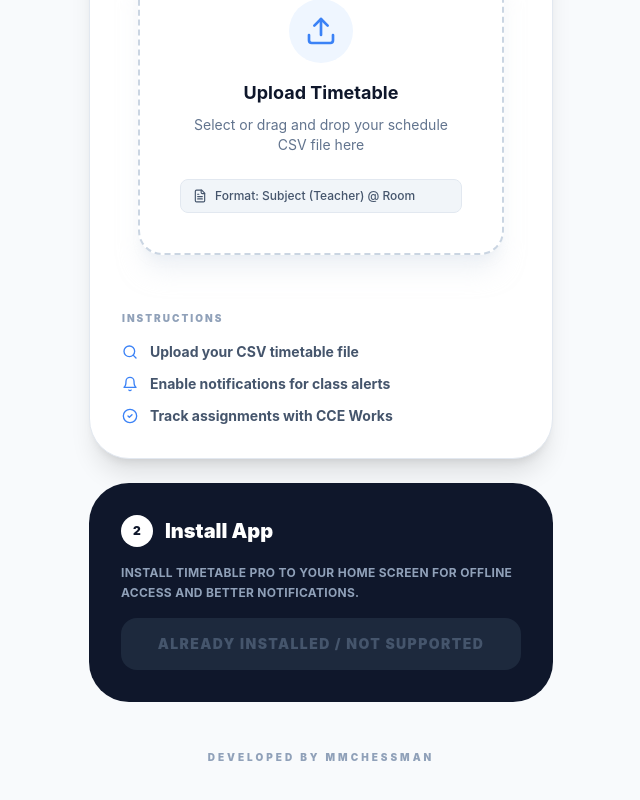
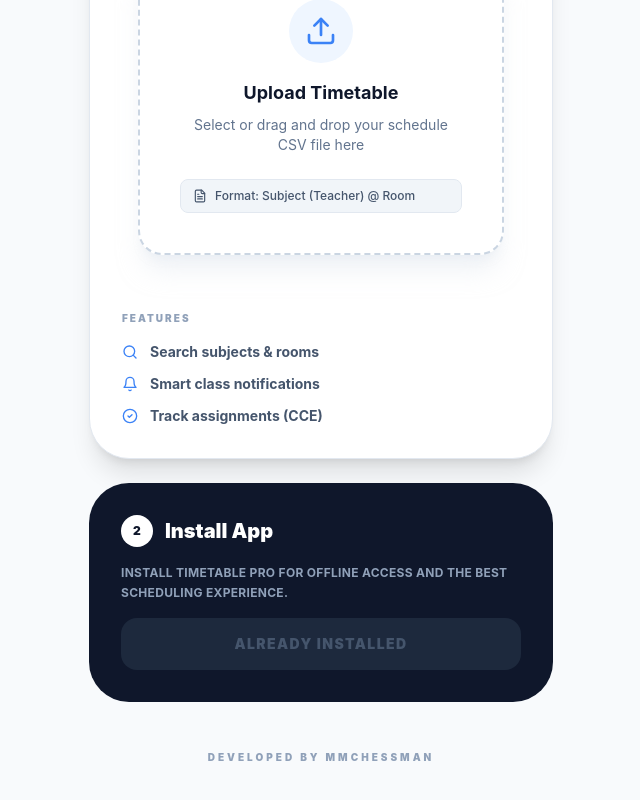
Before and after one commit to Haris740/dhpg-timetable-tracker, a React (Vite) app: page / in a window 1280 px wide. Shown: the part 450-1250 px from the top of the page, without its empty margins (319-959 px from the left). Built offline with nearby package versions, Linux system fonts and the light colour scheme.

Commit message:
feat: implement main App component with PWA installation, data migration logic, and CCE management features

```diff
--- a/src/App.tsx
+++ b/src/App.tsx
@@ -197,6 +197,60 @@ function App() {
   }, [searchQuery, timetable]);
 
   if (!timetable) {
+    const installSection = (
+      <div className="p-8 rounded-[2.5rem] bg-slate-900 dark:bg-slate-800 text-white space-y-4">
+        <h2 className="text-xl font-black flex items-center gap-3">
+          <span className="flex items-center justify-center w-8 h-8 rounded-full bg-white text-slate-900 text-xs">
+            {deferredPrompt ? '1' : '2'}
+          </span>
+          Install App
+        </h2>
+        <p className="text-xs font-bold text-slate-400 leading-relaxed uppercase tracking-wide">
+          Install Timetable Pro for offline access and the best scheduling experience.
+        </p>
+        <button
+          onClick={handleInstallClick}
+          disabled={!deferredPrompt}
+          className={cn(
+            "w-full py-4 rounded-2xl font-black text-sm uppercase tracking-widest transition-all active:scale-95",
+            deferredPrompt
+              ? "bg-white text-slate-900 shadow-xl"
+              : "bg-slate-800 text-slate-600 cursor-not-allowed"
+          )}
+        >
+          {deferredPrompt ? 'Install Timetable Pro' : 'Already Installed'}
+        </button>
+      </div>
+    );
+
+    const setupSection = (
+      <div className="p-8 rounded-[2.5rem] bg-white dark:bg-slate-950 border border-slate-200 dark:border-slate-800 shadow-xl space-y-6">
+        <h2 className="text-xl font-black text-slate-900 dark:text-white flex items-center gap-3">
+          <span className="flex items-center justify-center w-8 h-8 rounded-full bg-primary-500 text-white text-xs">
+            {deferredPrompt ? '2' : '1'}
+          </span>
+          Get Started
+        </h2>
+        <CsvUploader onDataLoaded={(data) => setTimetable(data)} />
+
+        <div className="pt-4 space-y-4">
+          <h3 className="text-[10px] font-black uppercase tracking-[0.2em] text-slate-400">Features</h3>
+          <ul className="space-y-3">
+            {[
+              { icon: Search, text: "Search subjects & rooms" },
+              { icon: Bell, text: "Smart class notifications" },
+              { icon: CheckCircle2, text: "Track assignments (CCE)" }
+            ].map((item, i) => (
+              <li key={i} className="flex items-center gap-3 text-sm font-bold text-slate-600 dark:text-slate-400">
+                <item.icon size={16} className="text-primary-500" />
+                {item.text}
+              </li>
+            ))}
+          </ul>
+        </div>
+      </div>
+    );
+
     return (
       <div className="min-h-screen flex flex-col items-center justify-center p-6 space-y-12 max-w-lg mx-auto py-16">
         <div className="text-center space-y-4">
@@ -212,51 +266,17 @@ function App() {
         </div>
 
         <div className="w-full space-y-6">
-          <div className="p-8 rounded-[2.5rem] bg-white dark:bg-slate-950 border border-slate-200 dark:border-slate-800 shadow-xl space-y-6">
-            <h2 className="text-xl font-black text-slate-900 dark:text-white flex items-center gap-3">
-              <span className="flex items-center justify-center w-8 h-8 rounded-full bg-primary-500 text-white text-xs">1</span>
-              Get Started
-            </h2>
-            <CsvUploader onDataLoaded={(data) => setTimetable(data)} />
-
-            <div className="pt-4 space-y-4">
-              <h3 className="text-[10px] font-black uppercase tracking-[0.2em] text-slate-400">Instructions</h3>
-              <ul className="space-y-3">
-                {[
-                  { icon: Search, text: "Upload your CSV timetable file" },
-                  { icon: Bell, text: "Enable notifications for class alerts" },
-                  { icon: CheckCircle2, text: "Track assignments with CCE Works" }
-                ].map((item, i) => (
-                  <li key={i} className="flex items-center gap-3 text-sm font-bold text-slate-600 dark:text-slate-400">
-                    <item.icon size={16} className="text-primary-500" />
-                    {item.text}
-                  </li>
-                ))}
-              </ul>
-            </div>
-          </div>
-
-          <div className="p-8 rounded-[2.5rem] bg-slate-900 dark:bg-slate-800 text-white space-y-4">
-            <h2 className="text-xl font-black flex items-center gap-3">
-              <span className="flex items-center justify-center w-8 h-8 rounded-full bg-white text-slate-900 text-xs">2</span>
-              Install App
-            </h2>
-            <p className="text-xs font-bold text-slate-400 leading-relaxed uppercase tracking-wide">
-              Install Timetable Pro to your home screen for offline access and better notifications.
-            </p>
-            <button
-              onClick={handleInstallClick}
-              disabled={!deferredPrompt}
-              className={cn(
-                "w-full py-4 rounded-2xl font-black text-sm uppercase tracking-widest transition-all active:scale-95",
-                deferredPrompt
-                  ? "bg-white text-slate-900 shadow-xl"
-                  : "bg-slate-800 text-slate-600 cursor-not-allowed"
-              )}
-            >
-              {deferredPrompt ? 'Install Timetable Pro' : 'Already Installed / Not Supported'}
-            </button>
-          </div>
+          {deferredPrompt ? (
+            <>
+              {installSection}
+              {setupSection}
+            </>
+          ) : (
+            <>
+              {setupSection}
+              {installSection}
+            </>
+          )}
         </div>
 
         <div className="text-center">
@@ -267,6 +287,7 @@ function App() {
       </div>
     );
   }
+
 
 
   const selectedDayData = timetable[selectedDay] || {};
```
